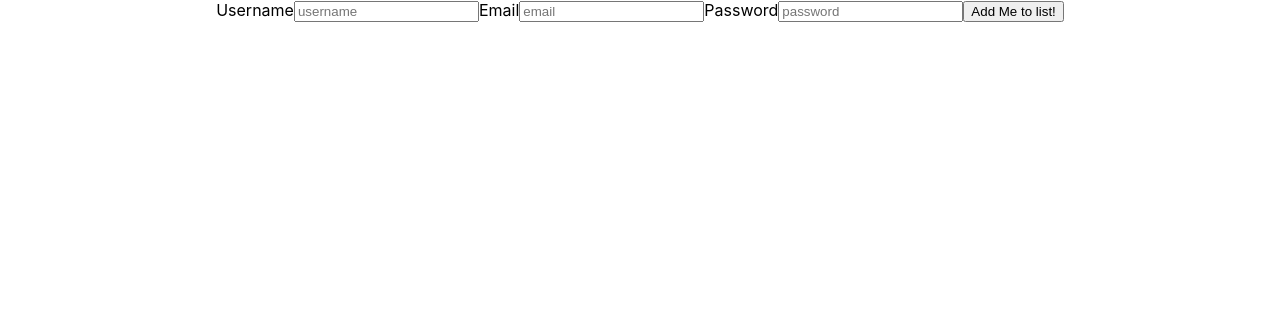
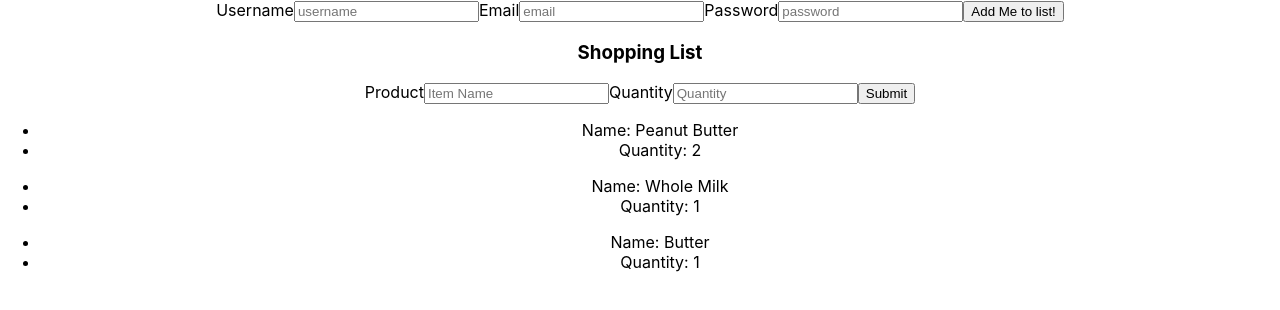
Before and after one commit to XuXaO415/React_forms, a React (Create React App) app: page / in a window 1280 px wide. Shown: the top 310 px of the page. Built offline with nearby package versions, Linux system fonts and the light colour scheme.

Commit message:
Added new key props, uuid and components

```diff
--- a/package.json
+++ b/package.json
@@ -9,6 +9,7 @@
     "react": "^18.1.0",
     "react-dom": "^18.1.0",
     "react-scripts": "5.0.1",
+    "uuid": "^8.3.2",
     "web-vitals": "^2.1.4"
   },
   "scripts": {
--- a/src/App.js
+++ b/src/App.js
@@ -1,11 +1,14 @@
 import React from 'react';
 import UserForm from './UserForm';
+import ShoppingList from './ShoppingList';
+import Item from './Item';
 import './App.css';
 
 function App() {
   return (
     <div className='App'>
       <UserForm />
+      <ShoppingList />
     </div>
   )
 }
--- /dev/null
+++ b/src/Item.jsx
@@ -0,0 +1,16 @@
+import React, {useState} from "react";
+import UserForm from "./UserForm";
+import SHoppingList from "./ShoppingList";
+
+const Item =({id, name, qty}) => {
+
+
+    return (
+     <ul>
+         <li>Name: {name}</li>
+         <li>Quantity: {qty}</li>
+     </ul>
+    )
+}
+
+export default Item;
--- /dev/null
+++ b/src/NewItemForm.jsx
@@ -0,0 +1,50 @@
+import React,{useState} from "react";
+
+
+const NewItemForm=({addItem}) => {
+    const INITIAL_STATE={
+        name: '',
+        qty: ''
+    }
+    const [formData,setFormData]=useState(INITIAL_STATE);
+    const handleChange=(e) => {
+        const {name,value}=e.target;
+        setFormData(formData => ({
+            ...formData,
+            [name]: value
+        }));
+    }
+    const handleSubmit = (e) => {
+        e.preventDefault();
+        addItem({...formData})
+        setFormData(INITIAL_STATE)
+    }
+    return (
+        <form onSubmit={handleSubmit}>
+            <label htmlFor="name">Product</label>
+            <input
+                type="text"
+                name="name"
+                placeholder="Item Name"
+                value={formData.name}
+                onChange={handleChange}
+            />
+
+            <label htmlFor="qty">Quantity</label>
+            <input
+                id="qty"
+                type="text"
+                name="qty"
+                placeholder="Quantity"
+                value={formData.qty}
+                onChange={handleChange}
+            />
+            <button>Submit</button>
+            {/* <p>{formData.name}</p>
+            <p>{formData.qty}</p> */}
+        </form>
+
+    );
+};
+
+export default NewItemForm;
--- /dev/null
+++ b/src/ShoppingList.jsx
@@ -0,0 +1,29 @@
+import React, {useState} from "react";
+import Item from "./Item";
+import NewItemForm from "./NewItemForm";
+import {v4 as uuid} from "uuid";
+
+
+const ShoppingList = () =>{
+    const INITIAL_STATE =[
+      {id: uuid(),  name: 'Peanut Butter', qty: 2},
+      {id: uuid(),  name: 'Whole Milk', qty: 1},
+      {id: uuid(),  name: 'Butter', qty: 1}
+    ]
+    const [items, setItems] = useState(INITIAL_STATE);
+    const addItem =(newItem) => {
+        setItems(items => [...items, {...newItem, id: uuid() }])
+
+    }
+    return (
+        <div>
+            <h3>Shopping List</h3>
+            <NewItemForm addItem={addItem} />
+            <div>
+                {items.map(({id, name, qty }) => <Item id={id} name={name} qty={qty} key={id} />)}
+            </div>
+        </div>
+    )
+
+}
+export default ShoppingList;
```
Also changed, not shown: 1 other file (tests, documents, lock files or other folders).
